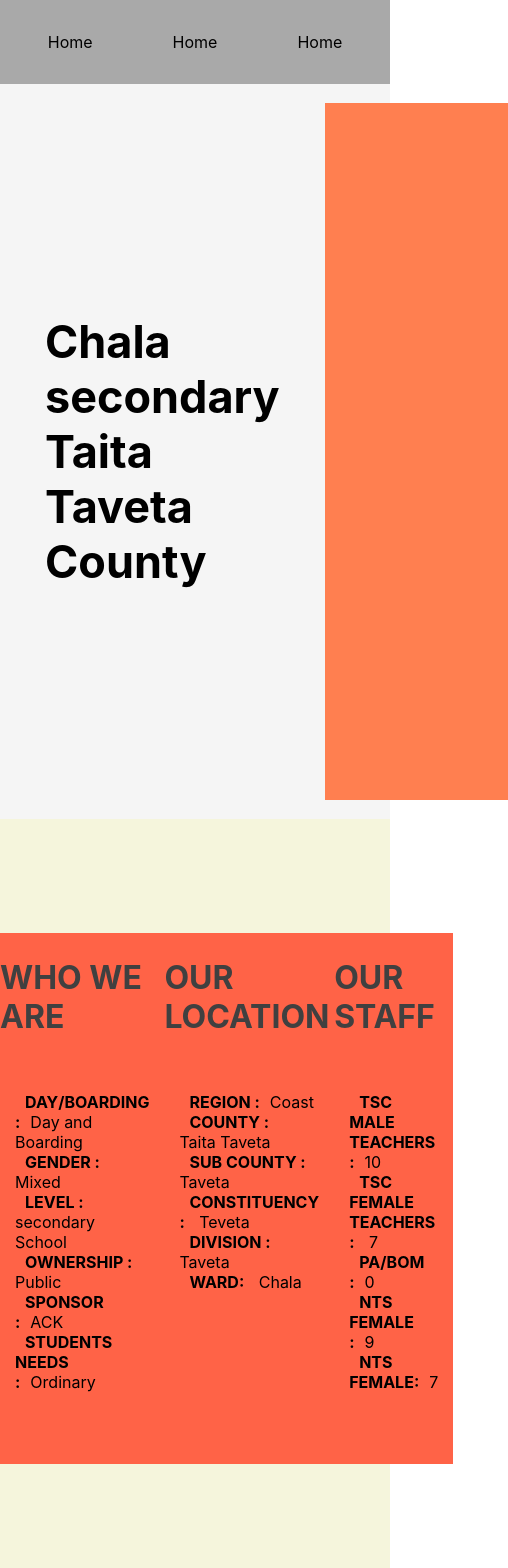
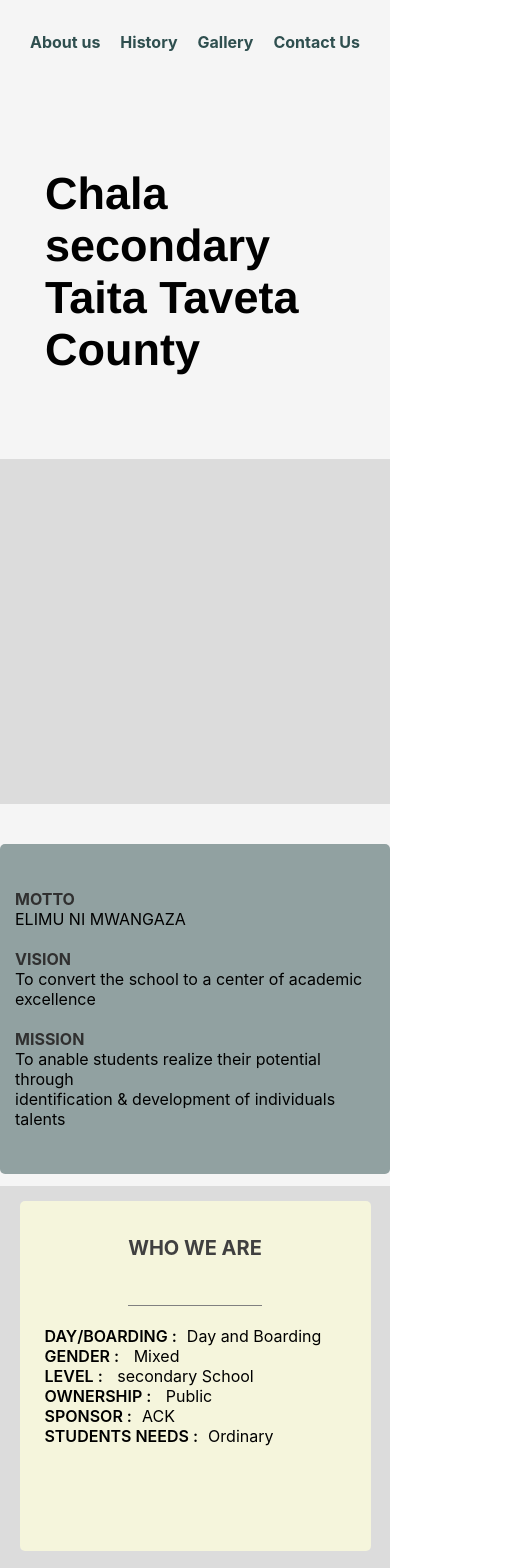
Before and after one commit to amnotperfect/Chala, a Next.js app: page / in a window 390 px wide. Shown: the top 1568 px of the page, 508 px wide, since content can reach past the window. Built offline with nearby package versions, Linux system fonts and the light colour scheme.

Commit message:
added a meadia query

```diff
--- /dev/null
+++ b/components/Nav.js
@@ -0,0 +1,16 @@
+import styles from "../styles/Home.module.css";
+
+function Nav() {
+  return (
+    <nav className={styles.nav}>
+      <ul>
+        <li>About us </li>
+        <li>History</li>
+        <li>Gallery</li>
+        <li>Contact Us</li>
+      </ul>
+    </nav>
+  );
+}
+
+export default Nav;
--- a/pages/index.js
+++ b/pages/index.js
@@ -2,16 +2,30 @@ import Head from "next/head";
 import Image from "next/image";
 import styles from "../styles/Home.module.css";
 import Details from "../components/Details";
+import Nav from "../components/Nav";
 
-function Nav() {
+function OurInfo() {
   return (
-    <nav className={styles.nav}>
-      <ul>
-        <li>Home</li>
-        <li>Home</li>
-        <li>Home</li>
-      </ul>
-    </nav>
+    <div className={styles.ourInfo}>
+      <section></section>
+      <section>
+        <li>
+          <b>MOTTO </b>
+          <br />
+          ELIMU NI MWANGAZA
+        </li>
+        <li>
+          <b>VISION </b>
+          <br />
+          To convert the school to a center of academic excellence
+        </li>
+        <li>
+          <b>MISSION </b> <br />
+          To anable students realize their potential through <br />
+          identification & development of individuals talents
+        </li>
+      </section>
+    </div>
   );
 }
 
@@ -25,9 +39,10 @@ export default function Home() {
             <h1>Chala secondary</h1>
             <h1>Taita Taveta County</h1>
           </section>
-          <section></section>
+          <section>
+          </section>
         </main>
-
+        <OurInfo />
         <Details />
       </div>
     </>
--- a/styles/Home.module.css
+++ b/styles/Home.module.css
@@ -10,6 +10,7 @@
   display: flex;
   justify-content: space-evenly;
   align-items: center;
+  background-color: whitesmoke;
 }
 
 .nav > ul {
@@ -23,10 +24,12 @@
 .nav > ul > li {
   list-style-type: none;
   margin: 0px 40px;
+  color: darkslategray;
+  font-weight: bold;
 }
 
 .page {
-  height: 93vh;
+  height: 300vh;
   width: 100%;
   background-color: whitesmoke;
 }
@@ -38,6 +41,7 @@
   display: flex;
   justify-content: space-evenly;
   align-items: center;
+  margin-bottom: 10px 0px;
 }
 
 .welcome > section {
@@ -56,16 +60,57 @@
 
 .welcome > section:nth-child(1) > h1 {
   font-size: 45px;
+  font-family: "Franklin Gothic Medium", "Arial Narrow", Arial, sans-serif;
 }
 
 .welcome > section:nth-child(2) {
-  background-color: coral;
+  background-color: gainsboro;
+}
+
+.ourInfo {
+  width: 100%;
+  height: 50vh;
+  background-color: "";
+  display: flex;
+  justify-content: space-evenly;
+  align-items: center;
+  margin: 15px 0px;
+}
+
+.ourInfo > section {
+  height: 90%;
+  background-color: rgba(47, 79, 79, 0.5);
+  border-radius: 5px;
+}
+
+.ourInfo > section:nth-child(1) {
+  flex: 0 0 25%;
+}
+
+.ourInfo > section:nth-child(2) {
+  flex: 0 0 70%;
+  display: flex;
+  flex-direction: column;
+  justify-content: center;
+  align-items: flex-start;
+  padding: 10px 0px;
+}
+.ourInfo > section:nth-child(2) > li {
+  list-style-type: none;
+  padding: 0px 15px;
+  margin: 10px 0px;
+}
+
+.ourInfo > section:nth-child(2) > li > b {
+  color: #303030;
+  padding: 0px 0px;
+  margin-right: 15px;
 }
 
 .details {
   width: 100%;
   height: 90vh;
-  background: beige;
+  background: white;
   display: flex;
   justify-content: space-evenly;
   align-items: center;
@@ -74,17 +119,20 @@
 .infoCard {
   flex: 0 0 30%;
   height: 70%;
-  background-color: tomato;
+  background-color: beige;
   display: flex;
   flex-direction: column;
   align-items: center;
   justify-content: space-evenly;
+  border-radius: 5px;
 }
 
 .infoCard > h1 {
   flex: 0 0 30%;
   color: #404040;
-  padding: 25px 0px;
+  padding: 35px 0px;
+  font-size: 20px;
+  border-bottom: 1px solid grey;
 }
 
 .infoCard > ul {
@@ -95,10 +143,58 @@
   flex-direction: column;
   align-items: flex-start;
   justify-content: flex-start;
-  padding: 0px 15px;
+  padding: 20px 15px;
 }
 
 .infoCard > ul > li > span {
   padding: 0px 10px;
-  font-weight: bold;
+  font-weight: 600;
 }
+
+@media (max-width: 600px) {
+  .nav > ul > li {
+    margin: 0px 10px;
+  }
+
+  .welcome {
+    flex-direction: column;
+  }
+
+  .welcome > section {
+    width: 100%;
+  }
+
+  .ourInfo {
+    height: 40vh;
+    flex-direction: column;
+  }
+
+  .ourInfo > section {
+    margin: 10px 0px;
+    width: 100%;
+  }
+
+  .ourInfo > section:nth-child(1) {
+    display: none;
+  }
+
+  .ourInfo > section:nth-child(2){
+    flex: 0 0 98%;
+  }
+
+  .details {
+    display: flex;
+    flex-direction: column;
+    justify-content: flex-start;
+    align-items: center;
+    min-height: 150vh;
+    max-height: auto;
+    background-color: gainsboro;
+  }
+
+  .details > .infoCard {
+    flex: 0 0 350px;
+    width: 90%;
+    margin: 15px;
+  }
+}
```
